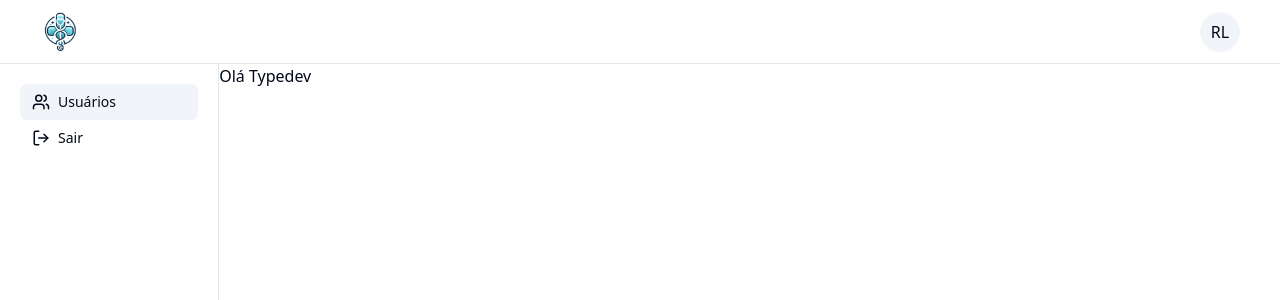
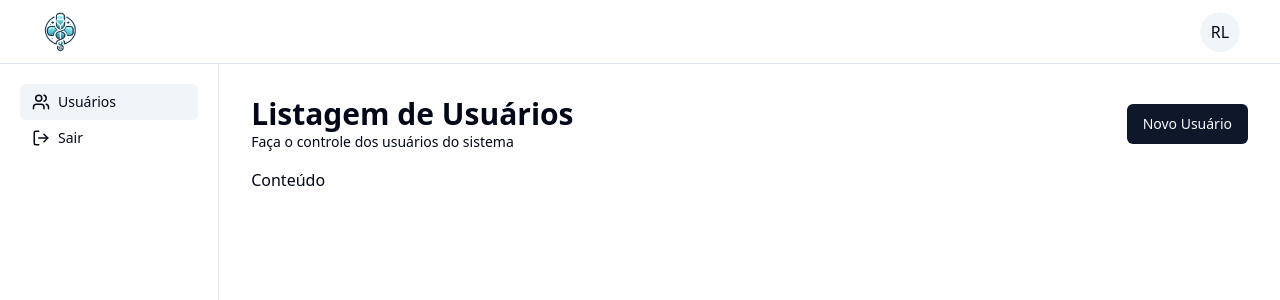
Before and after one commit to rodrilima/typesaude, a Next.js app: page / in a window 1280 px wide. Shown: the top 300 px of the page. Built offline with nearby package versions, Linux system fonts and the light colour scheme.

Commit message:
criado módulo de usuários

```diff
--- /dev/null
+++ b/src/app/(private)/(usuarios)/config.ts
@@ -0,0 +1,9 @@
+export const config = {
+  conteudo: {
+    tabela: {
+      titulo: "Listagem de Usuários",
+      descricao: "Faça o controle dos usuários do sistema",
+      botaoNovo: "Novo Usuário"
+    }
+  }
+}
--- /dev/null
+++ b/src/app/(private)/(usuarios)/page.tsx
@@ -0,0 +1,17 @@
+import { Button } from "@/components/ui/button";
+import { config } from "./config";
+
+export default function Home() {
+  return (
+    <div className="p-8">
+      <div className="flex items-center justify-between mb-4">
+        <div>
+          <h1 className="text-3xl font-bold">{config.conteudo.tabela.titulo}</h1>
+          <p className="text-sm">{config.conteudo.tabela.descricao}</p>
+        </div>
+        <Button>{config.conteudo.tabela.botaoNovo}</Button>
+      </div>
+      <div>Conteúdo</div>
+    </div>
+  );
+}
--- a/src/app/(private)/page.tsx
+++ /dev/null
@@ -1,7 +0,0 @@
-export default function Home() {
-  return (
-    <div>
-      Olá Typedev
-    </div>
-  );
-}
```
